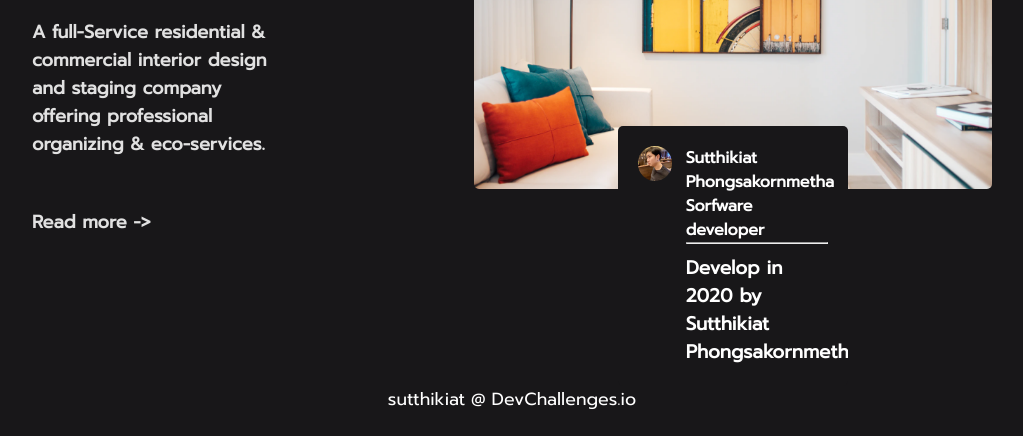
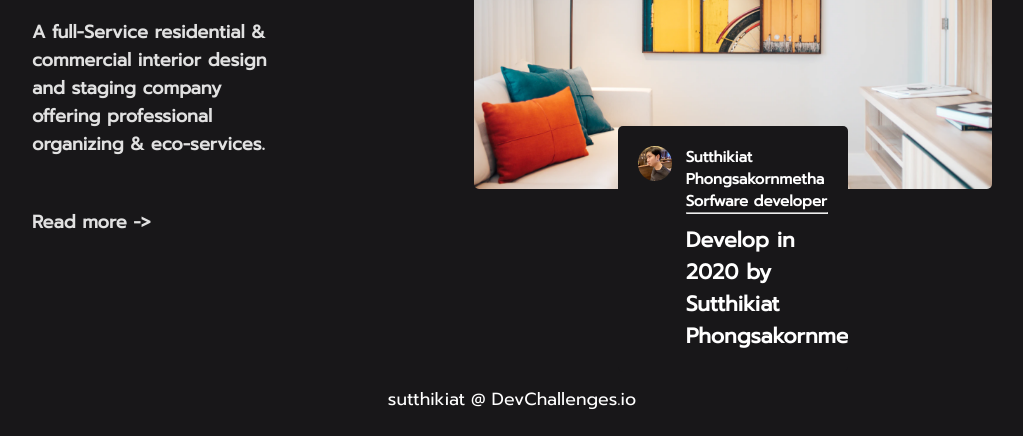
Before and after one commit to sutthikiat1/html-consultant-page-challenge, a plain HTML site: page index.html in a window 1280 px wide. Shown: the part 364-800 px from the top of the page, without its empty margins (128-1151 px from the left). Drawn offline with Linux system fonts and the light colour scheme.

Commit message:
fix font size

```diff
--- a/index.html
+++ b/index.html
@@ -44,8 +44,8 @@
         <div class="card">
           <div class="img-profile"><img src="images/photo3.jpg" /></div>
           <div class="profile">
-            <h4>Sutthikiat Phongsakornmetha</h4>
-            <h4>Sorfware developer</h4>
+            <h5>Sutthikiat Phongsakornmetha</h5>
+            <h5>Sorfware developer</h5>
             <hr />
             <h3 style="margin-top: 10px;">
               Develop in 2020 by Sutthikiat Phongsakornmetha
--- a/styles.css
+++ b/styles.css
@@ -100,6 +100,7 @@ body {
     max-width: 80%;
     padding-left: 10px;
     text-align: left;
+    font-size: 18px;
 }
 
 .bars {
```
